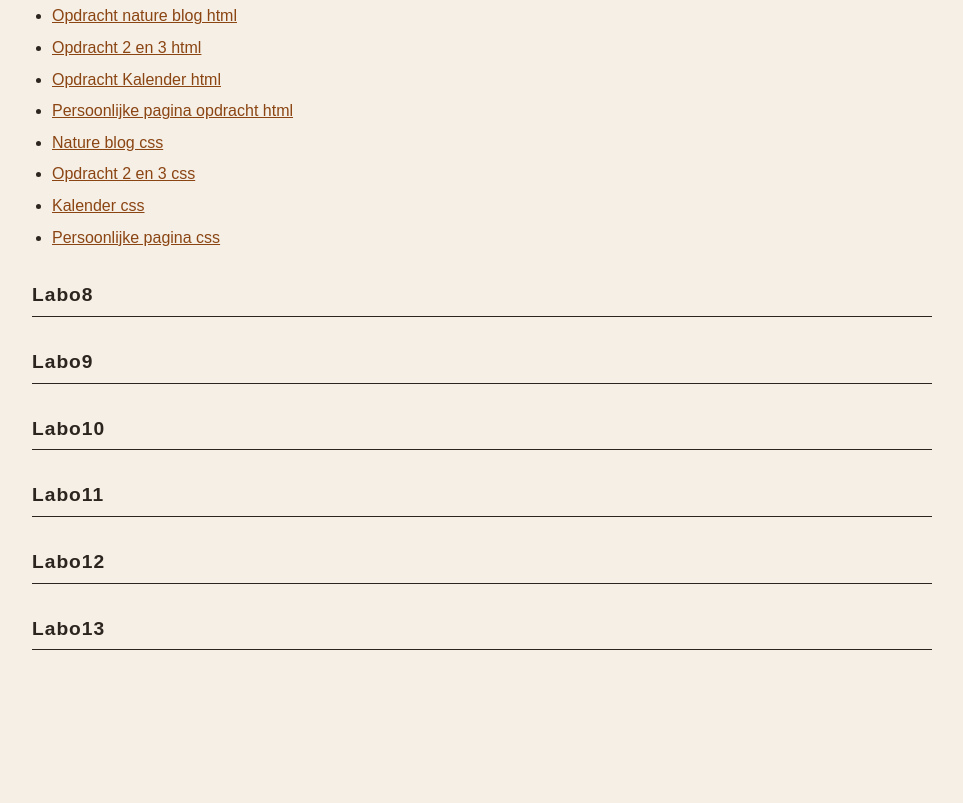
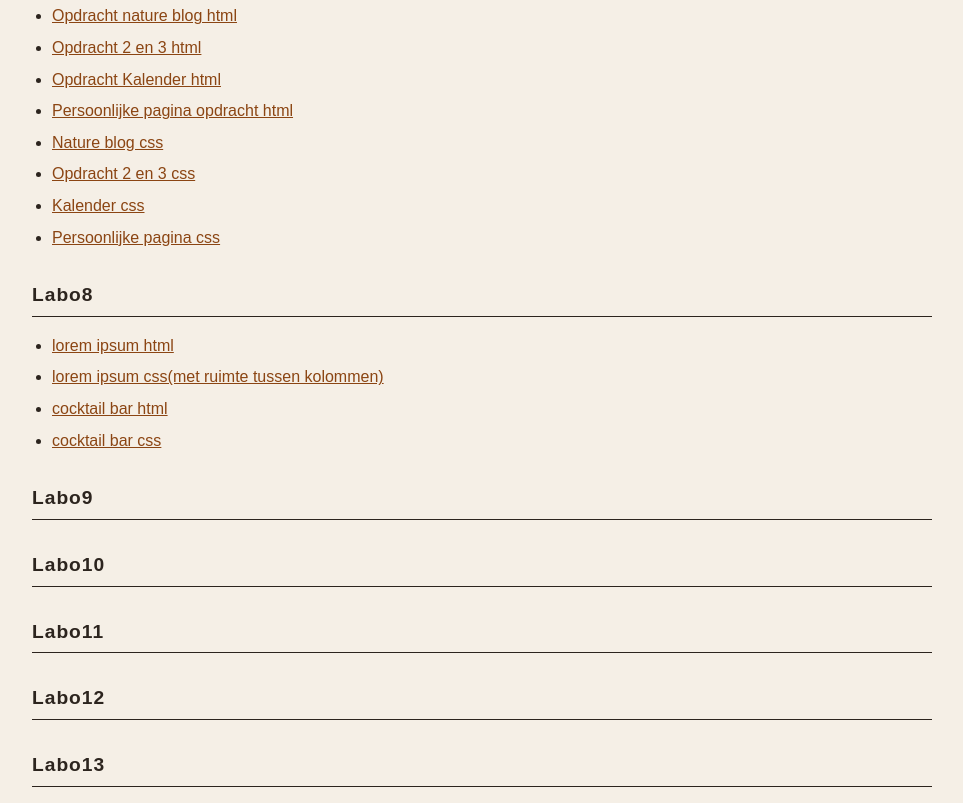
Before and after one commit to mymy756/webdevelopment, a plain HTML site: page index.html in a window 1280 px wide. Shown: the part 1203-2006 px from the top of the page, without its empty margins (158-1121 px from the left). Before the commit the page ends 1869 px from the top, so only its background shows below. Drawn offline with Linux system fonts and the light colour scheme.

Commit message:
index.html update

```diff
--- a/index.html
+++ b/index.html
@@ -76,6 +76,12 @@
             <li><a href="labo%204/personal%20homepage/styles/styles.css">Persoonlijke pagina css</a></li>
         </ul>
         <h2>Labo8</h2>
+        <ul>
+            <li><a href="labo%208/LoremIpsum.html">lorem ipsum html</a></li>
+            <li><a href="labo%208/style/styles.css">lorem ipsum css(met ruimte tussen kolommen)</a></li>
+            <li><a href="labo%208/cocktailBar/loungestart.html">cocktail bar html</a></li>
+            <li><a href="labo%208/cocktailBar/style/lounge.css">cocktail bar css</a></li>
+        </ul>
         <h2>Labo9</h2>
         <h2>Labo10</h2>
         <h2>Labo11</h2>
```
